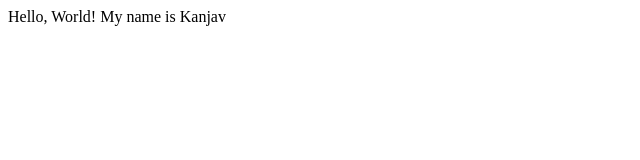
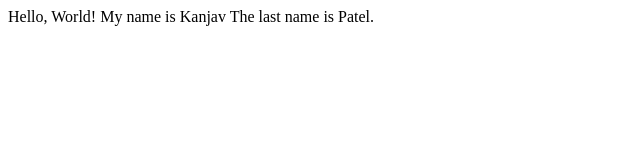
Before and after one commit to kevinarm0218/week0Repository, a plain HTML site: page index.html in a window 1280 px wide. Shown: the whole page, without its empty margins (0-640 px from the left). Drawn offline with Linux system fonts and the light colour scheme.

Commit message:
Last name added

```diff
--- a/index.html
+++ b/index.html
@@ -6,5 +6,6 @@
 <body>
 	Hello, World!
 	My name is Kanjav
+	The last name is Patel.
 </body>
 </html>
```
